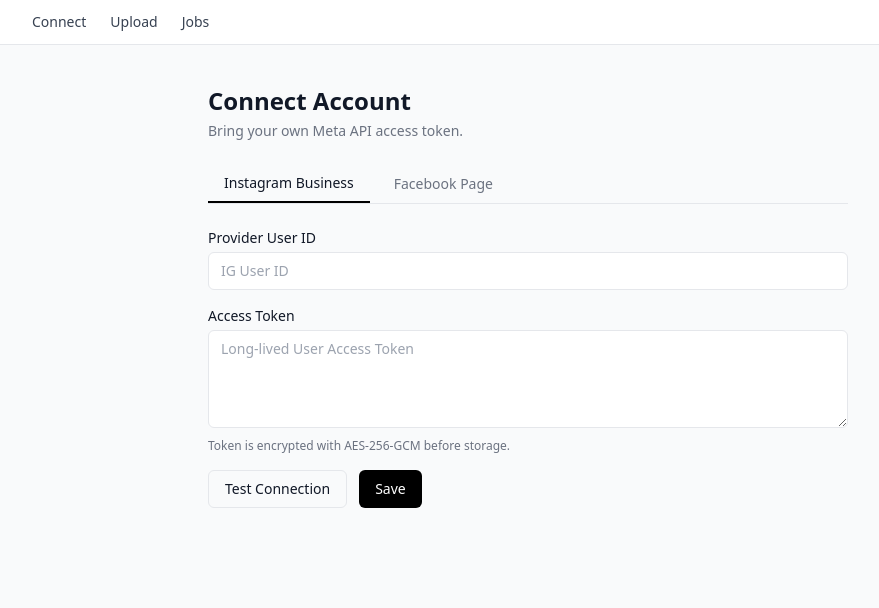
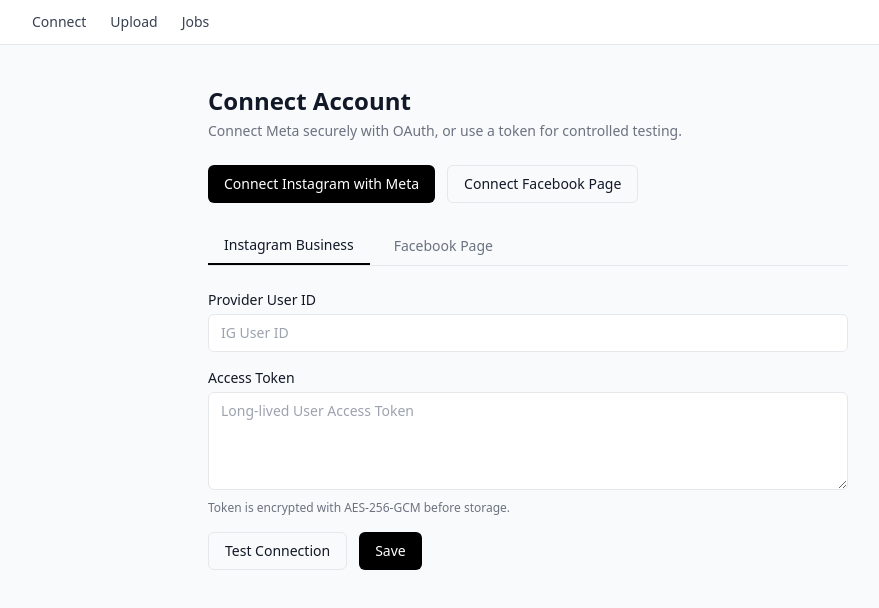
Before and after one commit to bi421/reelautofly, a Next.js app in the folder apps/web/: page /connect in a window 1280 px wide. Shown: the top 608 px of the page, without its empty margins (112-991 px from the left). Built offline with nearby package versions, Linux system fonts and the light colour scheme.

Commit message:
feat(web): add Meta OAuth connect actions

```diff
--- a/apps/web/src/app/connect/page.tsx
+++ b/apps/web/src/app/connect/page.tsx
@@ -12,6 +12,19 @@
   const [status, setStatus] = useState<string | null>(null)
   const [maskedToken, setMaskedToken] = useState<string | null>(null)
   const [loading, setLoading] = useState(false)
+
+  const connectWithMeta = async (selectedProvider: Provider) => {
+    setLoading(true)
+    try {
+      const res = await fetch(`/api/connected-accounts/meta/oauth/start?provider=${selectedProvider}`, { credentials: 'include' })
+      const data = await res.json()
+      if (!res.ok || !data.url) throw new Error(data.message || 'Meta OAuth is not configured')
+      window.location.assign(data.url)
+    } catch (e) {
+      setStatus(e instanceof Error ? e.message : 'Meta OAuth failed')
+      setLoading(false)
+    }
+  }
 
   const testConnection = async () => {
     setLoading(true)
@@ -69,7 +82,12 @@
   return (
     <div className="mx-auto max-w-2xl px-4 py-10">
       <h1 className="text-2xl font-bold">Connect Account</h1>
-      <p className="mt-1 text-sm text-gray-500">Bring your own Meta API access token.</p>
+      <p className="mt-1 text-sm text-gray-500">Connect Meta securely with OAuth, or use a token for controlled testing.</p>
+
+      <div className="mt-6 flex gap-3">
+        <button onClick={() => connectWithMeta('INSTAGRAM')} disabled={loading} className="rounded-md bg-black px-4 py-2 text-sm font-medium text-white disabled:opacity-50">Connect Instagram with Meta</button>
+        <button onClick={() => connectWithMeta('FACEBOOK')} disabled={loading} className="rounded-md border px-4 py-2 text-sm font-medium disabled:opacity-50">Connect Facebook Page</button>
+      </div>
 
       <div className="mt-6 flex gap-2 border-b">
         <button
```
